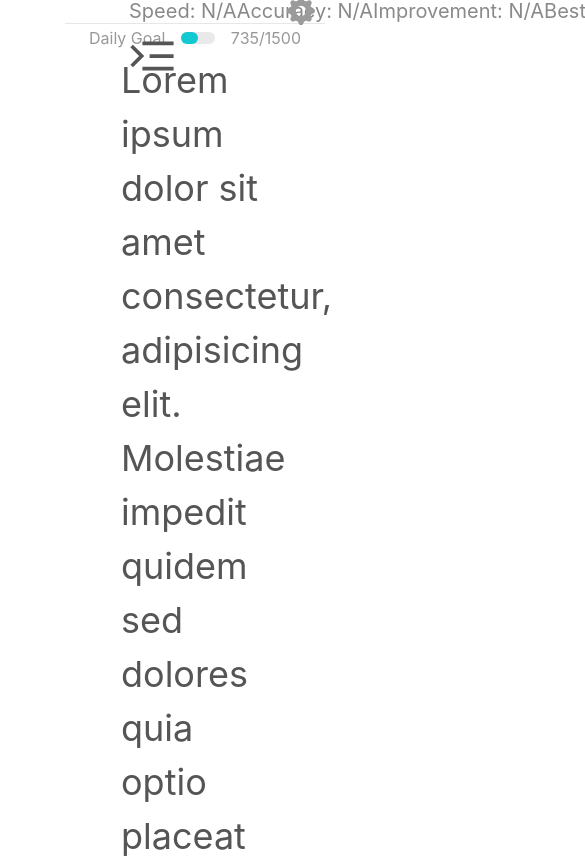
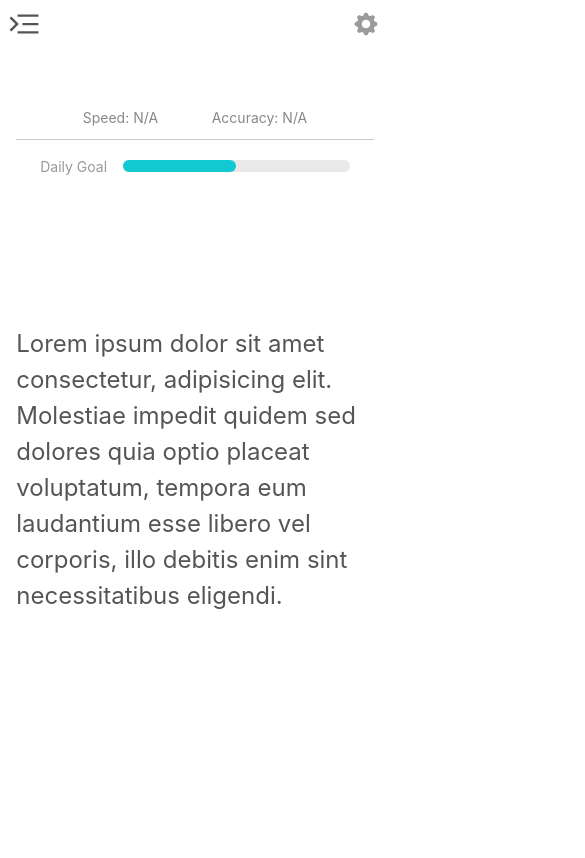
Before and after one commit to AifaDev/AccuType, a React (Vite) app: page / in a window 390 px wide. Shown: the top 858 px of the page, 585 px wide, since content can reach past the window. Built offline with nearby package versions, Linux system fonts and the light colour scheme.

Commit message:
Configured Responsiveness

```diff
--- a/package.json
+++ b/package.json
@@ -4,7 +4,7 @@
   "version": "0.0.0",
   "type": "module",
   "scripts": {
-    "dev": "vite",
+    "dev": "vite --host",
     "build": "vite build",
     "preview": "vite preview"
   },
--- a/src/App.jsx
+++ b/src/App.jsx
@@ -5,14 +5,14 @@ import Paragraph from "./components/Paragraph";
 
 function App() {
   return (
-    <div className="App h-screen w-screen">
-      <div className="absolute top-8 left-32">
-        <Menu className="transform scale-[-1.2] fill-[#555555]"/>
+    <div className="App h-screen w-screen select-none bg-background dark:bg-background-dark transition-colors duration-300">
+      <div className="absolute md:top-[3%] md:left-[7%] sm:top-[4%] sm:left-[3.5%] xm:top-[1%] xm:left-[1.5%]">
+        <Menu className="transform md:scale-[-1.2] xm:scale-[-1] scale-[-0.8] fill-menu_button dark:fill-menu_button-dark" />
       </div>
-      <div className="mx-auto w-2/3 flex flex-col justify-evenly h-full">
+      <div className="mx-auto md:w-2/3 sm:w-3/4 w-11/12 flex flex-col sm:justify-evenly sm:py-0 xm:py-[10%] py-[25%] h-full">
         <Brief className="h-28 flex flex-col justify-start" />
-        <Paragraph />
-        <Keyboard className="w-[920.2px] h-[321.12px] bg-[#E6E6E6] self-center flex justify-center items-center" />
+        <Paragraph className="sm:block sm:h-auto flex flex-col justify-center h-full" />
+        <Keyboard className="md:w-[920px] sm:w-[800px] sm:flex hidden aspect-[2.86559541604] bg-keyboard dark:bg-keyboard-dark self-center justify-center items-center p-2 rounded-md" />
       </div>
     </div>
   );
--- a/src/assets/querty.json
+++ b/src/assets/querty.json
@@ -63,7 +63,7 @@
   [
     { "value": "Left-Ctrl", "alt": "Left-Ctrl", "grow": false },
     { "value": "Left-Alt", "alt": "Left-Alt", "grow": false },
-    { "value": "Space", "alt": "Space", "grow": true },
+    { "value": "Space-", "alt": "Space-", "grow": true },
     { "value": "Right-Alt", "alt": "Right-Alt", "grow": false },
     { "value": "Right-Ctrl", "alt": "Right-Ctrl", "grow": false }
   ]
--- a/src/components/Brief.jsx
+++ b/src/components/Brief.jsx
@@ -9,27 +9,32 @@ export default function Brief({ ...props }) {
 
 const Goal = () => {
   return (
-    <div className="flex flex-col justify-center h-[55%]">
+    <div className="flex flex-col justify-center h-[55%] md:text-base text-sm">
       <div className="flex items-baseline justify-between gap-4 px-6">
-        <span className="text-base whitespace-nowrap text-[#999898]">Daily Goal</span>
-        <div className="bg-[#E9E9E9] h-3 w-full rounded-full">
-          <div className="bg-[#12C9D1] w-[50%] h-full rounded-full"></div>
+        <span className="whitespace-nowrap text-goal_text dark:text-goal_text-dark">
+          Daily Goal
+        </span>
+        <div className="bg-back_bar dark:bg-back_bar-dark h-3 w-full rounded-full">
+          <div className="bg-bar dark:bg-bar-dark w-[50%] h-full rounded-full"></div>
         </div>
-        <span className="text-base whitespace-nowrap text-[#999898]">735/1500</span>
+        <span className="whitespace-nowrap text-goal_text dark:text-goal_text-dark xm:block hidden">
+          735/1500
+        </span>
       </div>
     </div>
   );
 };
 
 const Record = () => (
-  <div className="relative flex flex-row border-b justify-between items-center font-normal text-xl h-[45%] pl-16 pr-28 text-[#898989]">
-    <span className="whitespace-nowrap">Speed: N/A</span>
+  <div className="xm:relative flex flex-row border-b border-b-brief_border dark:border-b-brief_border-dark xm:justify-between justify-center items-center font-normal md:text-xl xm:text-base text-sm h-[45%] md:pl-16 md:pr-28 xm:pl-8 xm:pr-14 text-brief_text dark:text-brief_text-dark">
+    <span className="whitespace-nowrap xm:mr-0 mr-[15%]">Speed: N/A</span>
     <span className="whitespace-nowrap">Accuracy: N/A </span>
-    <span className="whitespace-nowrap">Improvement: N/A</span>
-    <span className="whitespace-nowrap flex flex-row items-center gap-1">
-     <span>Best: N/A </span> <CrownIcon className="w-7 stroke-[#FFD336]" />
+    <span className="whitespace-nowrap sm:block hidden">Improvement: N/A</span>
+    <span className="whitespace-nowrap xm:flex flex-row items-center gap-px hidden">
+      <span>Best: N/A </span>
+      <CrownIcon className="w-7 stroke-crown dark:stroke-crown-dark transform md:scale-100 scale-75" />
     </span>
-    <ConfigButton className="absolute right-4 scale-[1.75] fill-[#9B9B9B]" />
+    <ConfigButton className="absolute xm:right-4 xm:top-auto top-4 right-4 md:scale-[1.55] scale-[1.45] fill-config_button dark:fill-config_button-dark" />
   </div>
 );
 
@@ -43,12 +48,12 @@ const ConfigButton = ({ ...props }) => {
 
 const CrownIcon = ({ ...props }) => {
   return (
-    <svg { ...props }
+    <svg
+      {...props}
       fill="none"
-      stroke="#2c3e50"
-      stroke-linecap="round"
-      stroke-linejoin="round"
-      stroke-width="1.5"
+      strokeLinecap="round"
+      strokeLinejoin="round"
+      strokeWidth="1.5"
       viewBox="0 0 24 24"
     >
       <path stroke="none" d="M0 0h24v24H0z" />
--- a/src/components/Keyboard.jsx
+++ b/src/components/Keyboard.jsx
@@ -4,7 +4,7 @@ import querty from "../assets/querty.json";
 export default function Keyboard({ ...props }) {
   return (
     <div {...props}>
-      <div className="w-[898.62px] h-[302.13px] bg-[#A5A5A5] flex flex-col gap-1 p-1">
+      <div className="w-[97654857639%] h-full bg-gaps dark:bg-gaps-dark flex flex-col gap-1 p-1 md:text-base text-sm">
         {querty.map((row, index) => {
           return (
             <div key={index} className="w-full h-full flex flex-row gap-1">
@@ -30,8 +30,8 @@ const Key = ({ value, alt, grow }) => {
   const [clicked, setClicked] = useState("d");
   return (
     <div
-      className={`h-full w-14 text-center flex flex-col justify-center gap-1 font-medium text-[#A5A5A5] ${
-        value == clicked ? "bg-[#12C9D1] text-white" : "bg-[#FAFAFA]"
+      className={`h-full w-[6.231777614%] text-center flex flex-col justify-center gap-1 font-medium text-key_text dark:text-key_text-dark ${
+        value == clicked ? "bg-bar text-key_text-dark dark:bg-bar-dark " : "bg-key dark:bg-key-dark"
       } ${grow && "flex-grow"}`}
     >
       <span> {alt.toLowerCase() === value.toLowerCase() ? "" : alt}</span>
--- a/src/components/Paragraph.jsx
+++ b/src/components/Paragraph.jsx
@@ -1,11 +1,22 @@
 export default function Paragraph({ ...props }) {
   return (
     <div {...props}>
-      <div className="text-4xl px-14 leading-normal text-[#555555]">
+      <div className="relative md:text-4xl xm:text-3xl text-2xl md:px-[5%] leading-normal text-paragraph dark:text-paragraph-dark">
         Lorem ipsum dolor sit amet consectetur, adipisicing elit. Molestiae
         impedit quidem sed dolores quia optio placeat voluptatum, tempora eum
         laudantium esse libero vel corporis, illo debitis enim sint
         necessitatibus eligendi.
+        <input
+          type="text"
+          autoCapitalize="none"
+          autoCorrect="off"
+          spellCheck="false"
+          className="left-0 top-0 right-0 bottom-0 m-0 p-0 border-none outline-none absolute mx-auto w-[90%] opacity-0"
+          data-gramm="false"
+          data-gramm_editor="false"
+          data-enable-grammarly="false"
+          list="autocompleteOff"
+        />
       </div>
     </div>
   );
--- a/tailwind.config.cjs
+++ b/tailwind.config.cjs
@@ -3,6 +3,85 @@ module.exports = {
   content: ["./index.html", "./src/**/*.{js,ts,jsx,tsx}"],
   theme: {
     extend: {},
+    colors: {
+      background: {
+        light: "#FFFFFF",
+        DEFAULT: "#FFFFFF",
+        dark: "#222831",
+      },
+      back_bar: {
+        light: "#E9E9E9",
+        DEFAULT: "#E9E9E9",
+        dark: "#393E46",
+      },
+      bar: {
+        light: "#12C9D1",
+        DEFAULT: "#12C9D1",
+        dark: "#00ADB5",
+      },
+      paragraph: {
+        light: "#555555",
+        DEFAULT: "#555555",
+        dark: "#EEEEEE",
+      },
+      key: {
+        light: "#FAFAFA",
+        DEFAULT: "#FAFAFA",
+        dark: "#21262F",
+      },
+      key_text: {
+        light: "#A5A5A5",
+        DEFAULT: "#A5A5A5",
+        dark: "#EEEEEE",
+      },
+      keyboard: {
+        light: "#E6E6E6",
+        DEFAULT: "#E6E6E6",
+        dark: "#424750",
+      },
+      gaps: {
+        light: "#A5A5A5",
+        DEFAULT: "#A5A5A5",
+        dark: "#5A5A5A",
+      },
+      menu_button: {
+        light: "#555555",
+        DEFAULT: "#555555",
+        dark: "#EEEEEE",
+      },
+      goal_text: {
+        light: "#999898",
+        DEFAULT: "#999898",
+        dark: "#CDCDCD",
+      },
+      crown: {
+        light: "#FFD336",
+        DEFAULT: "#FFD336",
+        dark: "#3A8F94",
+      },
+      brief_text: {
+        light: "#898989",
+        DEFAULT: "#898989",
+        dark: "#A1A1A1",
+      },
+      brief_border: {
+        light: "#CACACA",
+        DEFAULT: "#CACACA",
+        dark: "#00ADB5",
+      },
+      config_button: {
+        light: "#9B9B9B",
+        DEFAULT: "#9B9B9B",
+        dark: "#00ADB5",
+      },
+
+
+    },
+    screens: {
+      xm: '512px',
+      sm: '869px',
+      'md': '1248px',
+    }
   },
   plugins: [],
 };
```
